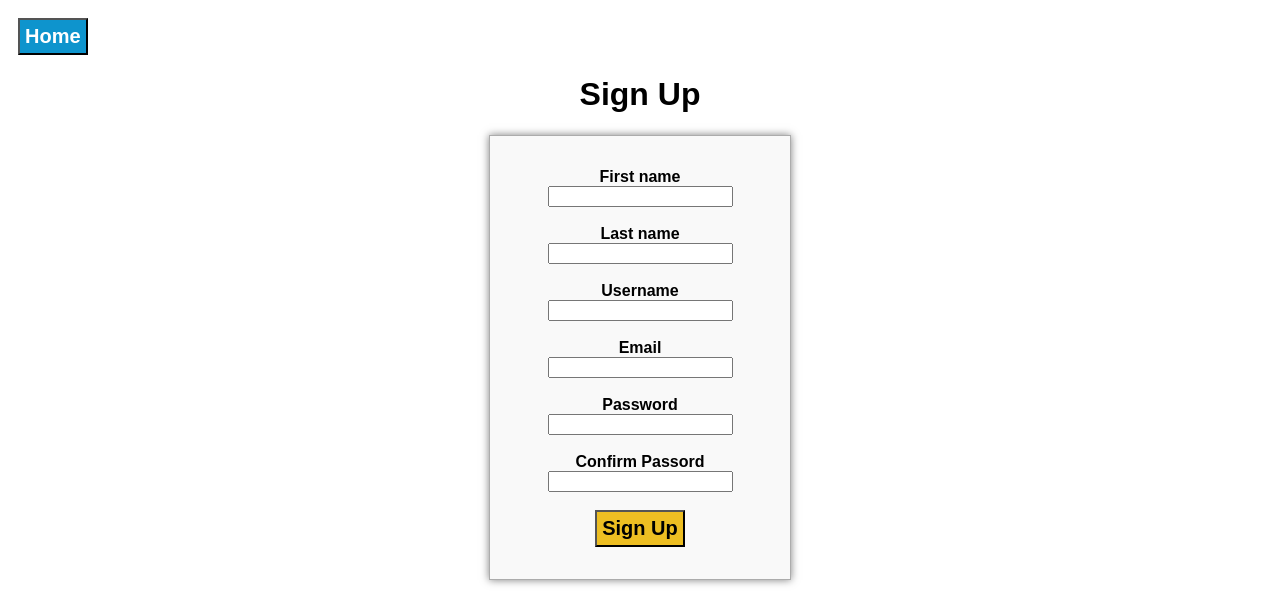
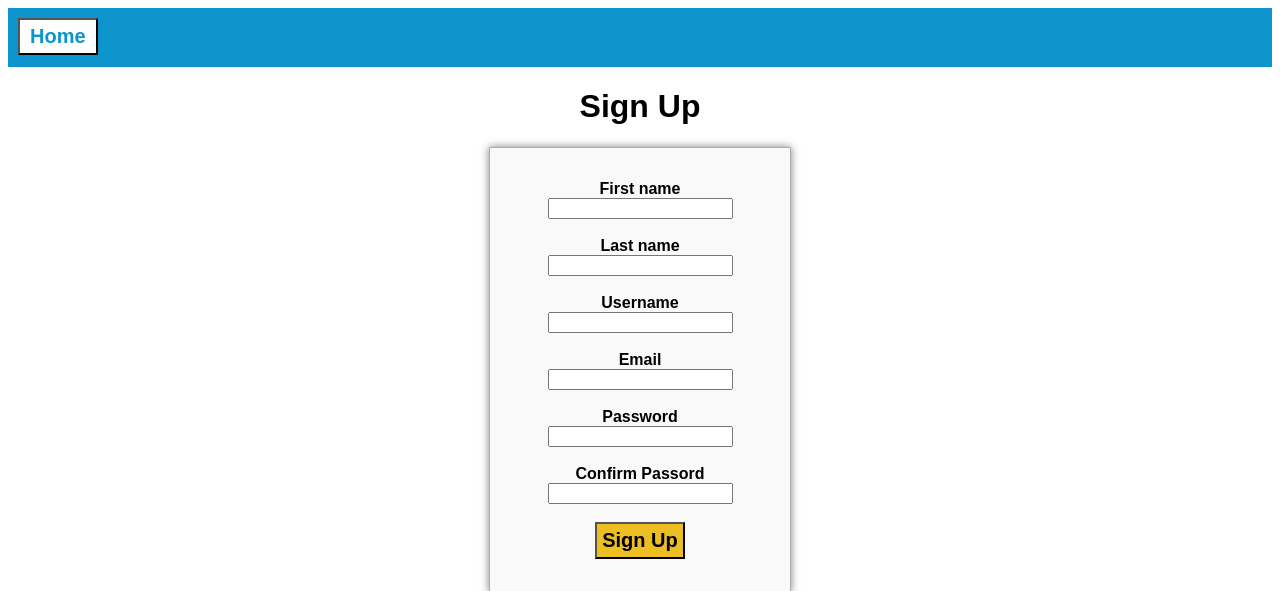
Before and after one commit to wyatt4543/vehicle_sales, a Flask app: page /sign-up in a window 1280 px wide. Shown: the top 591 px of the page. Run offline with Flask 3, Linux system fonts and the light colour scheme.

Commit message:
Home button adjustments

```diff
--- a/static/sign-up-style.css
+++ b/static/sign-up-style.css
@@ -1,14 +1,21 @@
 nav {
-    button {background-color:hsl(198, 87%, 43%);
-            color: white;
+    background-color: hsl(198, 87%, 43%);
+    padding-bottom: 0.75em;
+    button {background-color:white;
+            color: hsl(198, 87%, 43%);
             font-weight: bold;
             font-size: 20px;
             margin-top: 0.5em;
             margin-left: 0.5em;
-            padding: 5px;}
+            padding-left: 10px;
+            padding-right: 10px;
+            padding-top: 5px;
+            padding-bottom: 5px;}
     button:hover {background-color: hsl(198, 85%, 37%);
                   color: #eaeaea;}
-    button:active {box-shadow: inset 0px 0px 0.5em black;}
+    button:active {box-shadow: inset 0px 0px 0.5em black;
+                   background-color: hsl(198, 86%, 30%);
+                   color: #cbcbcb;}
 }
 
 body {
```
